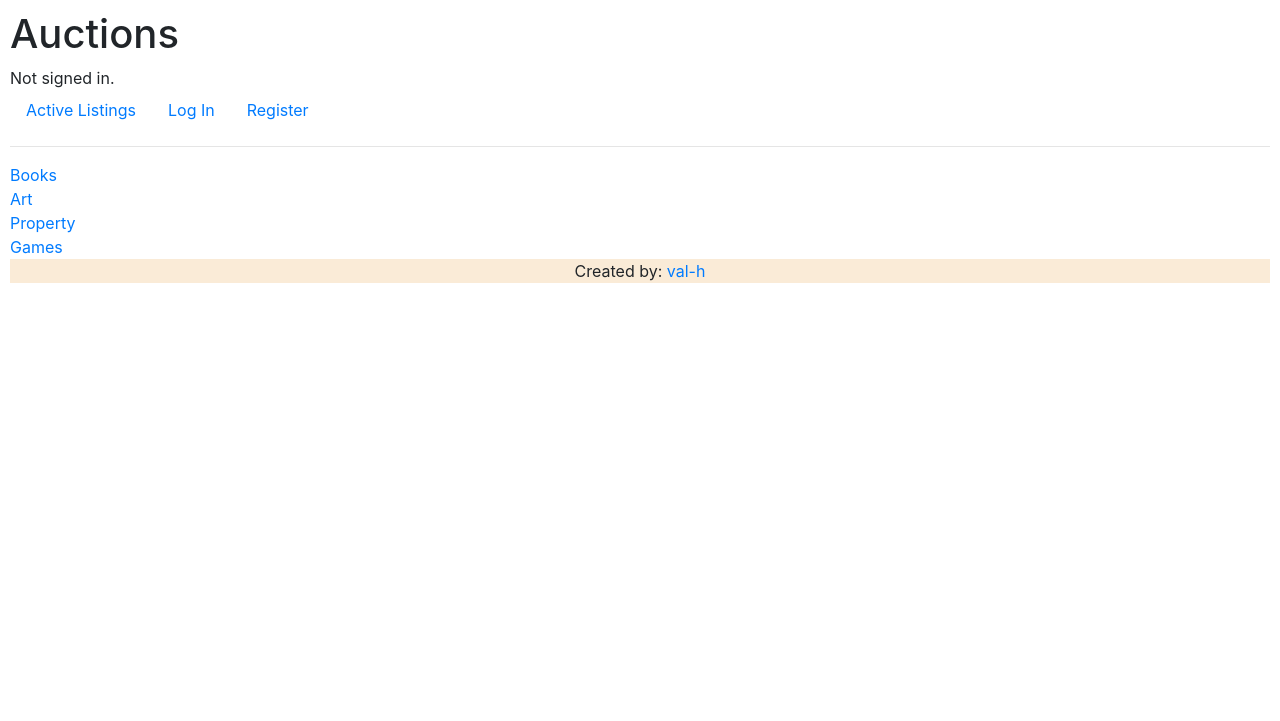
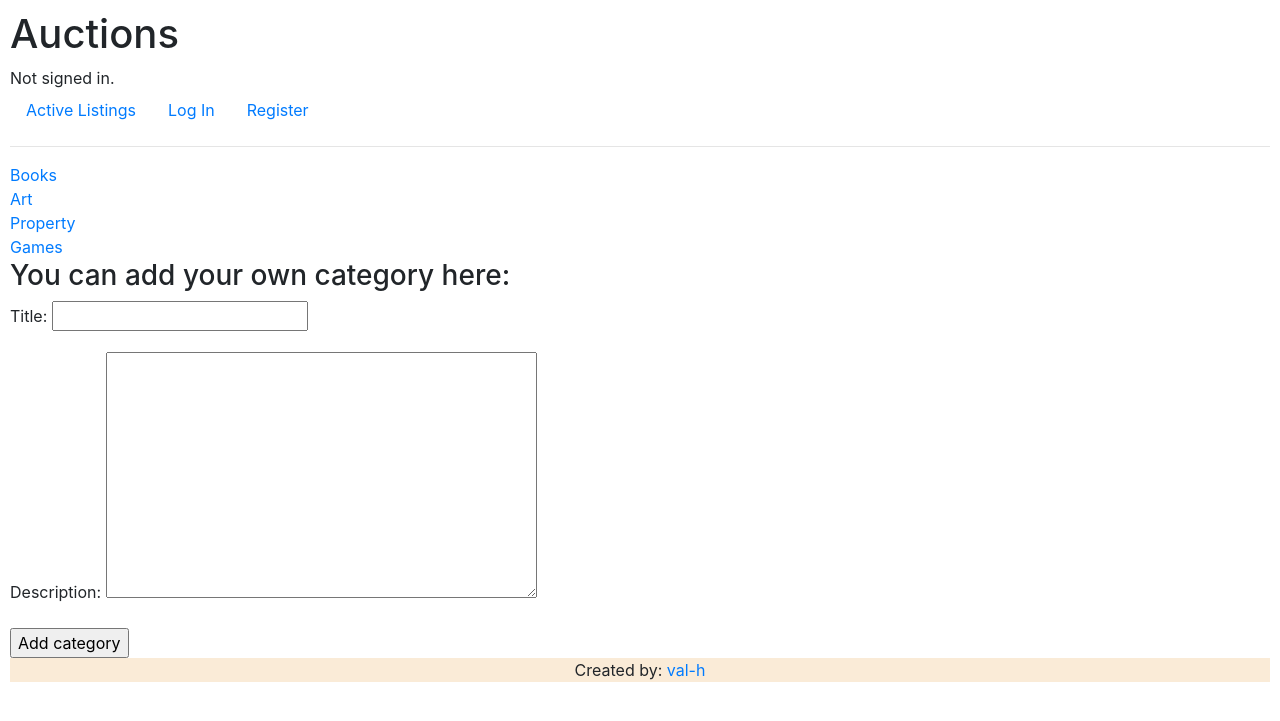
Before and after one commit to val-h/cs50w-prj-2, a Django app: page /categories/ in a window 1280 px wide. Shown: the top 721 px of the page. Run offline with Django 3.2, Linux system fonts and the light colour scheme; data comes from the database, SQL or seed files in the repository; both versions use the stored data as it was after the commit; some libraries are stand-ins or nearby versions.

Commit message:
category form working

```diff
--- a/auctions/forms.py
+++ b/auctions/forms.py
@@ -106,7 +106,10 @@ class BidForm(forms.ModelForm):
 class CategoryForm(forms.ModelForm):
     class Meta:
         model = Category
-        fields = []
+        fields = [
+            'title',
+            'description',
+        ]
         pass
 
 class CommentForm(forms.ModelForm):
--- a/auctions/templates/auctions/categories.html
+++ b/auctions/templates/auctions/categories.html
@@ -10,4 +10,12 @@
             No listings available.
         </div>
     {% endfor %}
+    <div>
+        <h3>You can add your own category here:</h3>
+        <form action="{% url 'auctions:add_category' %}" method="POST">
+            {% csrf_token %}
+            {{ form.as_p }}
+            <input type="submit" value="Add category">
+        </form>
+    </div>
 {% endblock %}
--- a/auctions/templates/auctions/category.html
+++ b/auctions/templates/auctions/category.html
@@ -1,6 +1,8 @@
 {% extends 'auctions/layout.html' %}
 
 {% block body %}
+    <h2>Category: {{ category.title }}</h2>
+    <p>{{ category.description }}</p>
     {% for listing in listings %}
         <div>
             <a href="{% url 'auctions:listing' listing.id %}">{{ listing.title }}</a>
--- a/auctions/urls.py
+++ b/auctions/urls.py
@@ -11,6 +11,8 @@ urlpatterns = [
     path("register/", views.register, name="register"),
 
     # my paths
+
+    # general
     path("create_listing/", views.create_listing, name="create_listing"),
     path("listing/<int:listing_id>", views.listing_view, name="listing"),
     path("watchlist/", views.watchlist_view, name='watchlist'),
@@ -20,6 +22,7 @@ urlpatterns = [
     # forms
     path("listing/<int:listing_id>/bid", views.bid, name="bid"),
     path("listing/<int:listing_id>/comment", views.comment, name="comment"),
+    path("categories/add_category", views.add_category, name="add_category"),
 
     # misc (i don't know of a better name) / REST API
     # I'm trying the REST API impementation (without knowing what it is, never looked into it)
--- a/auctions/views.py
+++ b/auctions/views.py
@@ -6,7 +6,7 @@ from django.shortcuts import render, redirect
 from django.contrib.auth.decorators import login_required
 
 from .models import Category, Listing, User, Watchlist
-from .forms import BidForm, ListingForm, CommentForm
+from .forms import BidForm, ListingForm, CommentForm, CategoryForm
 
 # Helper functions
 # Create a watchlist for the user, helper function
@@ -144,15 +144,26 @@ def reopen_auction(request, listing_id):
 
 def categories_view(request):
     categories = Category.objects.all()
+    category_form = CategoryForm()
     return render(request, 'auctions/categories.html', {
         'categories': categories,
+        'form': category_form,
     })
 
 def category_view(request, category_id):
     category = Category.objects.get(id=category_id)
     return render(request, 'auctions/category.html', {
+        'category': category,
         'listings': category.listings.all(),
     })
+
+@login_required
+def add_category(request):
+    if request.method == 'POST':
+        form = CategoryForm(request.POST)
+        if form.is_valid():
+            new_category = form.save()
+            return redirect('auctions:category', new_category.id)
 
 # Didnt work as expected -> keeping it just for proof of work
 #  Finally worked ;d
```
Also changed, not shown: db.sqlite3.
